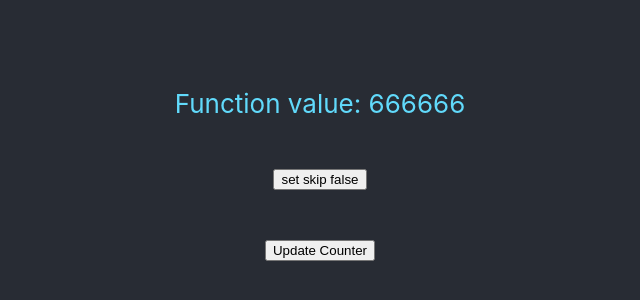
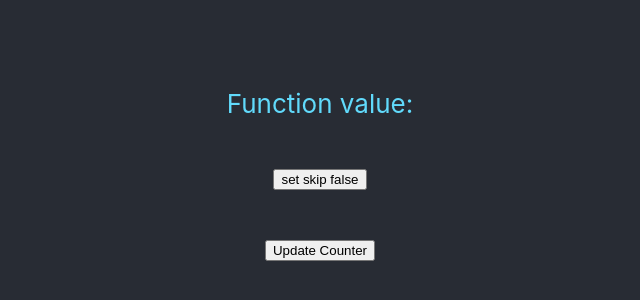
Before and after one commit to lichielee/learn-redux, a React (Create React App) app: page / in a window 1280 px wide. Shown: the part 226-526 px from the top of the page, without its empty margins (320-960 px from the left). Built offline with nearby package versions, Linux system fonts and the light colour scheme.

Commit message:
完善CRUD的UI，以支持skip按钮和update按钮的同时使用

```diff
--- a/src/crud/App.js
+++ b/src/crud/App.js
@@ -4,22 +4,29 @@ import { endpoints } from './redux/reducerSlice'
 
 import './App.css';
 
+const DataType = {
+  queryData: "q",
+  updateData: "u"
+}
 function App() {
   const [skip, setSkip] = useState(true);
+  const [dataType, setDataType] = useState(true);
 
   const {data, isSuccess, isLoading, isError} = endpoints.getCounter.useQuery(100,{
     // useQuery会在组件挂载完成后，就会开始取数据。
     // 如果需要在指定的时刻再去取数据，需要在初始化的时候，设置skip为true
-    // skip,
+    skip,
     // !!!useQuery中，必须向query方法传递参数，pollingInterval才会生效!!!
-    // pollingInterval: 3000,
+    pollingInterval: 3000,
   });
 
   // useMutation与useQuery不同，在useMutation返回的对象是不同的实例
   // 如果需要useMutation返回相同的实例，需要在两次调用中使用相同的fixedCacheKey
-  const [update, {data: updateData, isSuccess: isUpdateSuccess}] = endpoints.updateCounter.useMutation({
+  const [update, {data: updateData, isUninitialized}] = endpoints.updateCounter.useMutation({
     //fixedCacheKey: 'shared-update-counter',
   });
+
+  const displayData = dataType == DataType.queryData ? data : updateData;
 
   return (
     <div className="App">
@@ -28,19 +35,29 @@ function App() {
           className="App-link"
         >
           {/*Function value: {isUpdateSuccess ? updateData : data}*/}
-          Function value: {data}
+          Function value: {displayData}
         </div>
 
         <button
           style={{marginTop: 50}}
-          onClick={() => setSkip(!skip)}
+          onClick={
+            () => {
+              setDataType(DataType.queryData)
+              setSkip(!skip)
+            }
+          }
         >
           set skip {!skip ? "true" : "false"}
         </button>
 
         <button
             style={{marginTop: 50}}
-            onClick={() => update()}
+            onClick={
+              () => {
+                setDataType(DataType.updateData)
+                update()
+              }
+            }
         >
           Update Counter
         </button>
```
